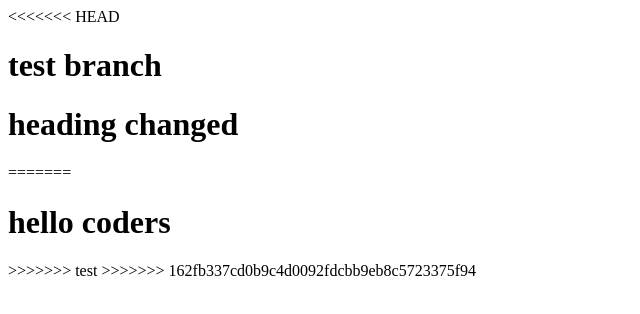
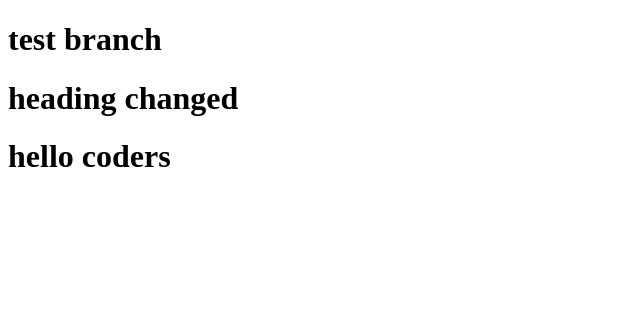
Before and after one commit to yuvthakur/class2, a plain HTML site: page index.html in a window 1280 px wide. Shown: the whole page, without its empty margins (0-640 px from the left). Drawn offline with Linux system fonts and the light colour scheme.

```diff
--- a/index.html
+++ b/index.html
@@ -6,13 +6,12 @@
     <title>Git class 2</title>
 </head>
 <body>
-<<<<<<< HEAD
+
     <h1>test branch</h1>
 
     <h1>heading changed</h1>
-=======
+
     <h1>hello coders</h1>
->>>>>>> test
->>>>>>> 162fb337cd0b9c4d0092fdcbb9eb8c5723375f94
+
 </body>
 </html>
```
